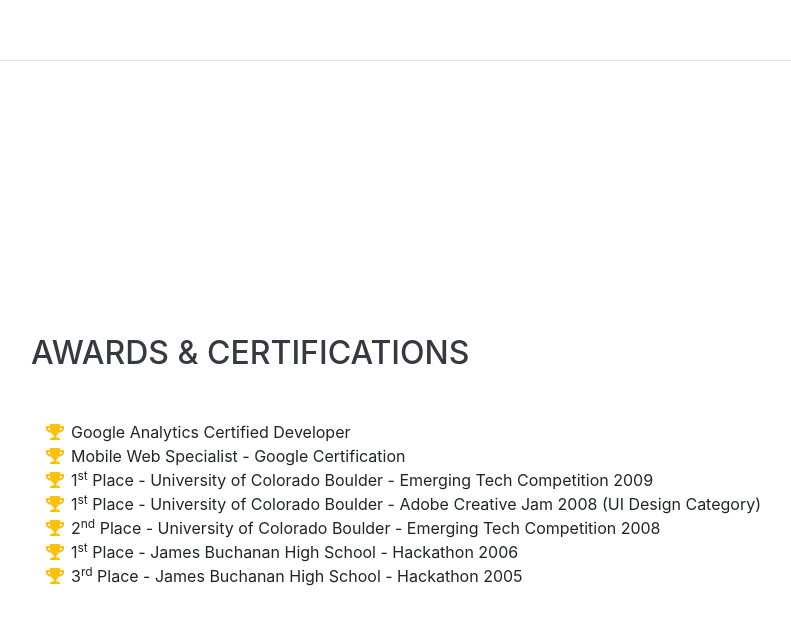
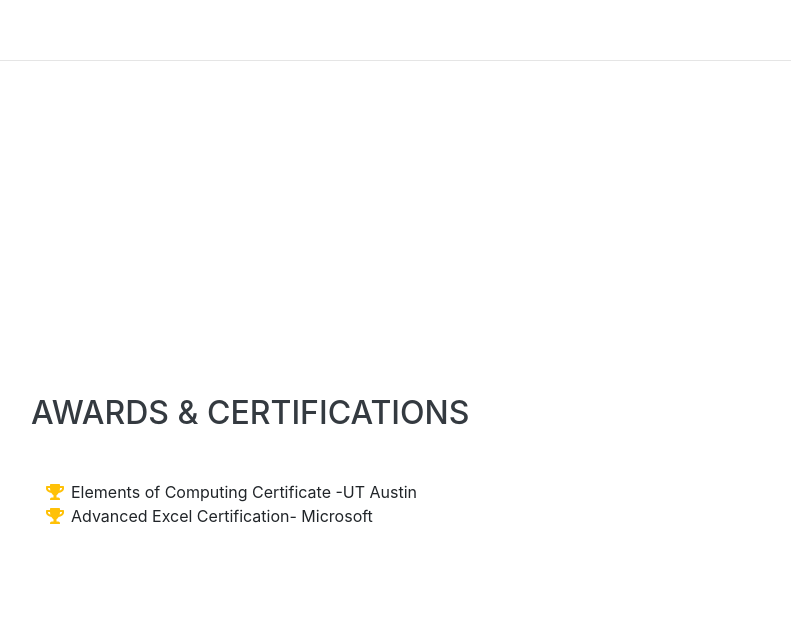
Before and after one commit to eg22453/BootstrapPortfolio, a website with bundled scripts: page index.html in a window 1280 px wide. Shown: the part 4111-4736 px from the top of the page, without its empty margins (289-1080 px from the left). Built offline with nearby package versions, Linux system fonts and the light colour scheme; a web font is replaced by a local one.

```diff
--- a/index.html
+++ b/index.html
@@ -223,30 +223,11 @@
         <ul class="fa-ul mb-0">
           <li>
             <i class="fa-li fa fa-trophy text-warning"></i>
-            Google Analytics Certified Developer</li>
+            Elements of Computing Certificate -UT Austin</li>
           <li>
             <i class="fa-li fa fa-trophy text-warning"></i>
-            Mobile Web Specialist - Google Certification</li>
+            Advanced Excel Certification- Microsoft</li>
           <li>
-            <i class="fa-li fa fa-trophy text-warning"></i>
-            1<sup>st</sup>
-            Place - University of Colorado Boulder - Emerging Tech Competition 2009</li>
-          <li>
-            <i class="fa-li fa fa-trophy text-warning"></i>
-            1<sup>st</sup>
-            Place - University of Colorado Boulder - Adobe Creative Jam 2008 (UI Design Category)</li>
-          <li>
-            <i class="fa-li fa fa-trophy text-warning"></i>
-            2<sup>nd</sup>
-            Place - University of Colorado Boulder - Emerging Tech Competition 2008</li>
-          <li>
-            <i class="fa-li fa fa-trophy text-warning"></i>
-            1<sup>st</sup>
-            Place - James Buchanan High School - Hackathon 2006</li>
-          <li>
-            <i class="fa-li fa fa-trophy text-warning"></i>
-            3<sup>rd</sup>
-            Place - James Buchanan High School - Hackathon 2005</li>
         </ul>
       </div>
     </section>
```
Also changed, not shown: css/resume.min.css.
